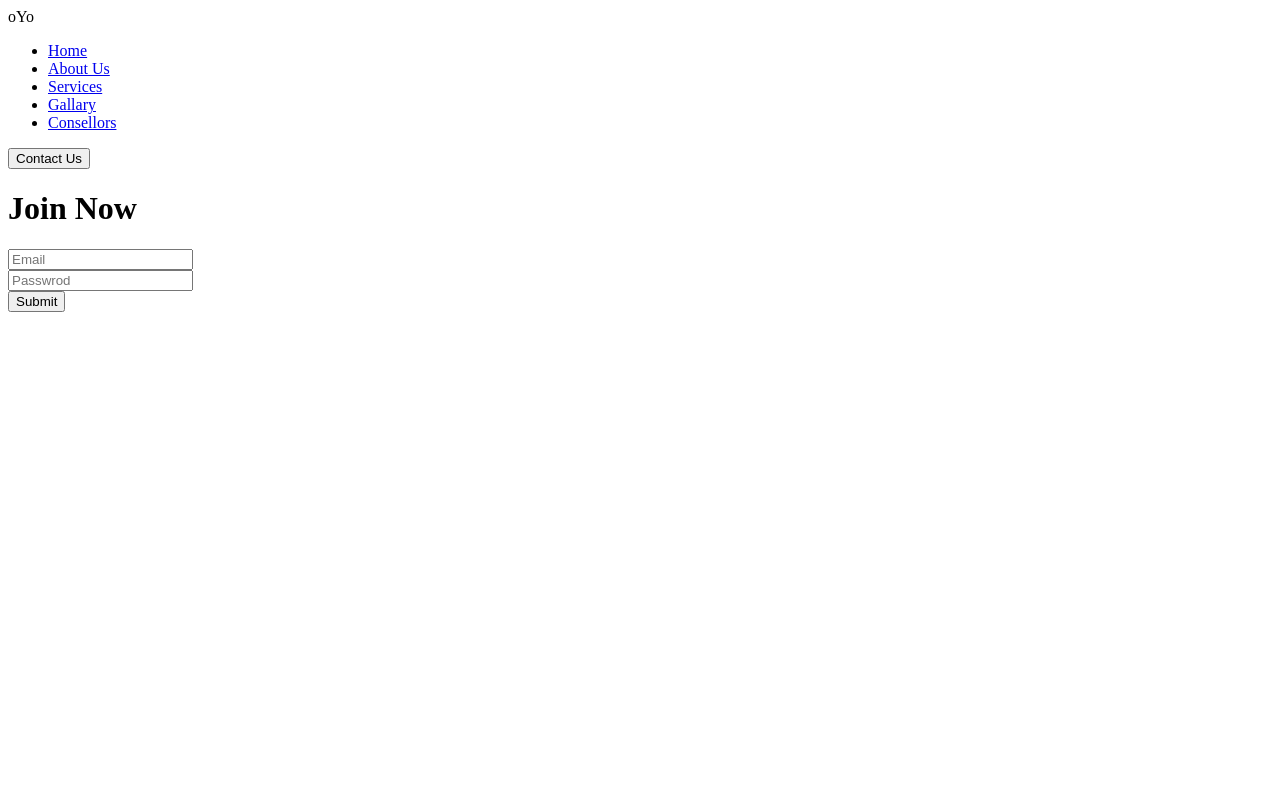
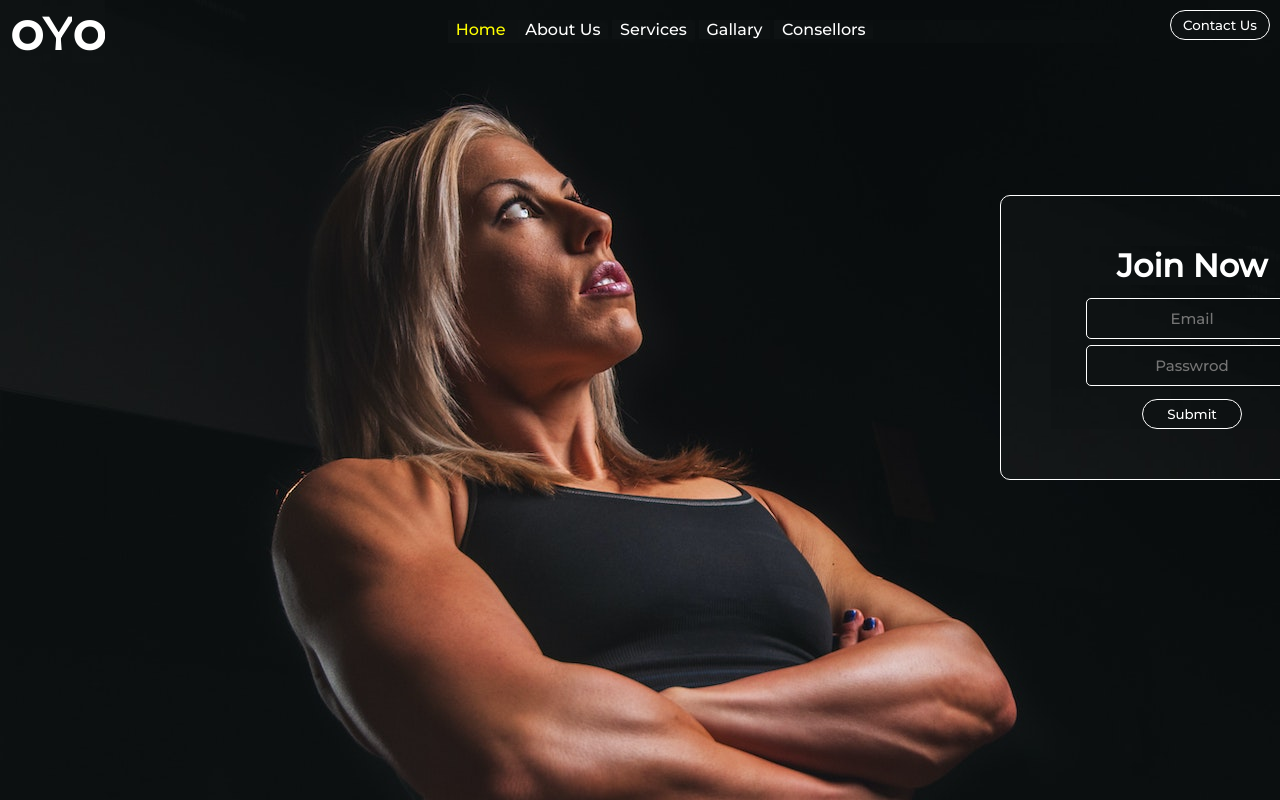
Before and after one commit to a2002simar/Website-Project-1, a plain HTML site: page index.html in a window 1280 px wide. Drawn offline with Linux system fonts and the light colour scheme; files that its build step writes are made by us from their sources; the site is published under a folder, as on GitHub Pages, so addresses that start at the root find nothing.

Commit message:
Update index.html

```diff
--- a/index.html
+++ b/index.html
@@ -5,7 +5,7 @@
     <meta http-equiv="X-UA-Compatible" content="IE=edge" />
     <meta name="viewport" content="width=1020, initial-scale=1.0" />
     <title>oYo | Home</title>
-    <link rel="stylesheet" href="/CSS/style.css" />
+    <link rel="stylesheet" href="style.css" />
   </head>
   <body>
     <header class="header">
```
